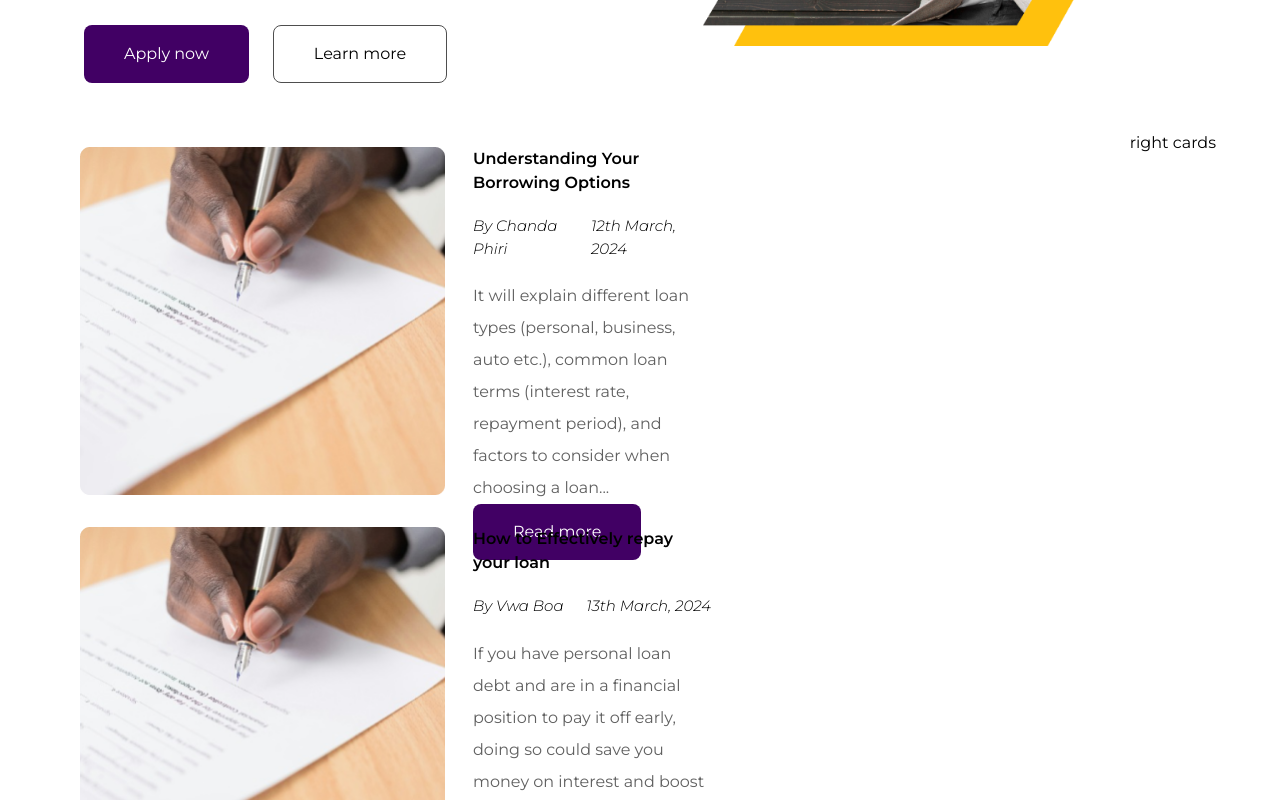
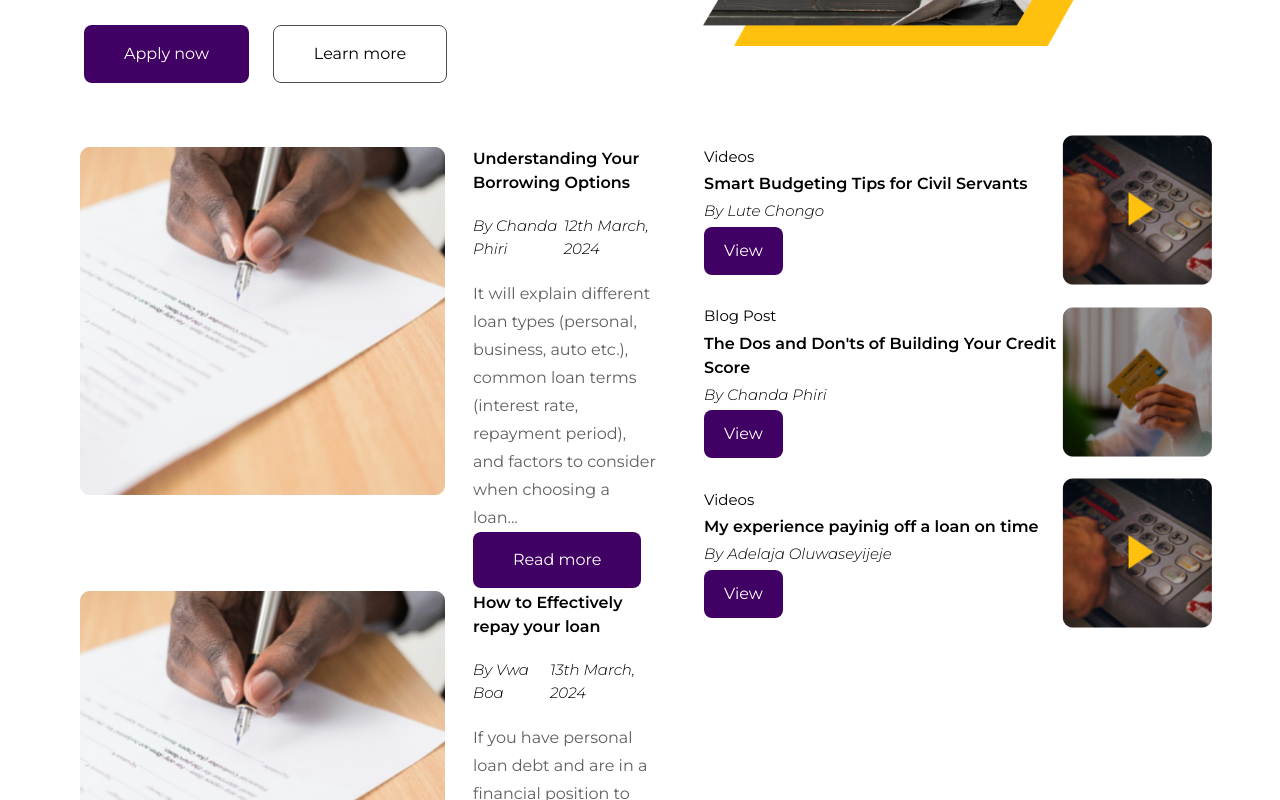
Before and after one commit to TracyMuso/MightyFin-Frontend, a Next.js app: page / in a window 1280 px wide. Shown: the part 3360-4160 px from the top of the page. Built offline with nearby package versions, Linux system fonts and the light colour scheme.

Commit message:
feat(blog-and-news): create and style the mini-blog-card on the blog and news section on the landing page

```diff
--- a/components/BlogxNews/index.tsx
+++ b/components/BlogxNews/index.tsx
@@ -1,6 +1,7 @@
 import Image from "next/image";
 import BlogPreview from "../Cards/blog-preview";
-import { BlogData } from "@/constants/data/landingPage";
+import MiniBlogCard from "../Cards/mini-blog-news-card";
+import { BlogData, miniBlogCardData } from "@/constants/data/landingPage";
 
 const BlogandNews = () => {
   return (
@@ -54,12 +55,18 @@ const BlogandNews = () => {
         </div>
       </div>
       <div className="flex justify-between py-12">
-        <div className="flex flex-col w-3/5">
+        <div className="flex flex-col w-3/5 gap-16">
           {BlogData.map((item, idx) => {
             return <BlogPreview key={idx} {...item} />;
           })}
         </div>
-        <div>right cards</div>
+        <div>
+          <div className="flex flex-col gap-3">
+            {miniBlogCardData.map((item, idx) => {
+              return <MiniBlogCard key={idx} {...item} />;
+            })}
+          </div>
+        </div>
       </div>
     </section>
   );
--- a/components/Cards/blog-preview.tsx
+++ b/components/Cards/blog-preview.tsx
@@ -17,7 +17,7 @@ const BlogPreview = ({ title, author, date, content }: BlogDataType) => {
             <p className="italic text-m font-light">By {author}</p>
             <p className="italic text-m font-light">{date}</p>
           </div>
-          <p className="text-gray-400 leading-8 font-normal">{content}</p>
+          <p className="text-gray-400 leading-7 font-normal">{content}</p>
         </article>
         <button className="px-10 py-4 text-center bg-purple-500 hover:bg-purple-primary rounded-md text-white">
           Read more
--- /dev/null
+++ b/components/Cards/mini-blog-news-card.tsx
@@ -0,0 +1,20 @@
+import Image from "next/image";
+import { type MiniBlogDataType } from "@/types";
+
+const MiniBlogCard = ({ postType, title, author, image }: MiniBlogDataType) => {
+  return (
+    <div className="flex justify-between items-center p-1">
+      <div className="flex flex-col justify-between items-start text-left gap-1">
+        <p className="text-m">{postType}</p>
+        <p className="font-bold">{title}</p>
+        <span className="italic font-light text-m">By {author}</span>
+        <button className="px-5 py-3 text-center bg-purple-500 hover:bg-purple-primary rounded-md text-white">
+          View
+        </button>
+      </div>
+      <Image src={image} alt="post icon" width={150} height={150} />
+    </div>
+  );
+};
+
+export default MiniBlogCard;
--- a/constants/data/landingPage.ts
+++ b/constants/data/landingPage.ts
@@ -2,6 +2,7 @@ import type {
   PartnershipDataType,
   LoanStepDataType,
   BlogDataType,
+  MiniBlogDataType,
 } from "@/types";
 
 export const PartnershipData: PartnershipDataType[] = [
@@ -101,3 +102,24 @@ export const BlogData: BlogDataType[] = [
       "If you have personal loan debt and are in a financial position to pay it off early, doing so could save you money on interest and boost your credit score...",
   },
 ];
+
+export const miniBlogCardData: MiniBlogDataType[] = [
+  {
+    postType: "Videos",
+    title: "Smart Budgeting Tips for Civil Servants",
+    author: "Lute Chongo",
+    image: "/Images/LandingPage/calculator.png",
+  },
+  {
+    postType: "Blog Post",
+    title: "The Dos and Don'ts of Building Your Credit Score",
+    author: "Chanda Phiri",
+    image: "/Images/LandingPage/creditcard.png",
+  },
+  {
+    postType: "Videos",
+    title: "My experience payinig off a loan on time",
+    author: "Adelaja Oluwaseyijeje",
+    image: "/Images/LandingPage/calculator.png",
+  },
+];
```
Also changed, not shown: types/index.ts (+7 -0 lines), public/Images/LandingPage/calculator.png (added), public/Images/LandingPage/creditcard.png (added).
